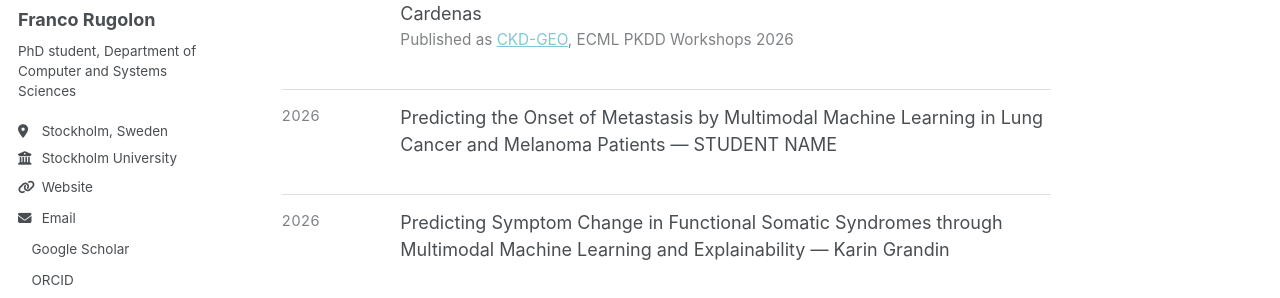
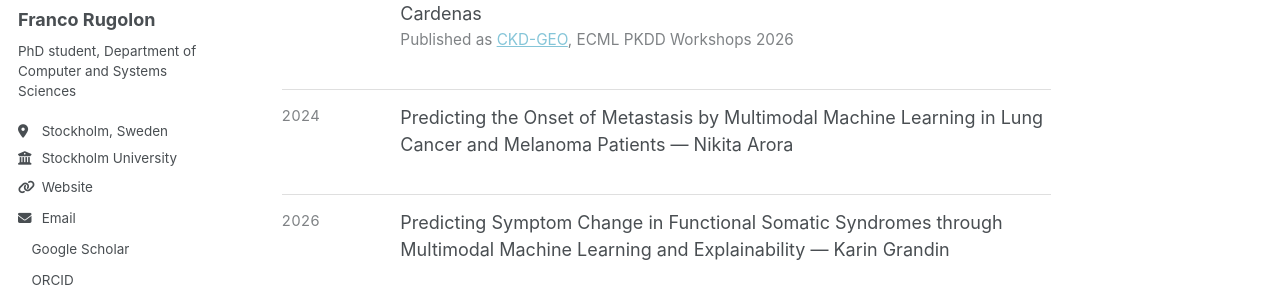
Before and after one commit to FoxtrotRomeo/FoxtrotRomeo.github.io, a Jekyll site: the page built from _pages/teaching.MD, in a window 1280 px wide and 900 px high, scrolled down 1107 px. Shown: the part 277-575 px from the top of the window. Built offline with Jekyll 4.4.1, drawn with Linux system fonts in a browser that asks for light colours; a style sheet for code colours, icons or effects is not loaded.

Commit message:
Modify publication year and student name
Updated publication year and author name in teaching.MD

```diff
--- a/_pages/teaching.MD
+++ b/_pages/teaching.MD
@@ -66,9 +66,9 @@ Proposals outside these areas are welcome. Write to me at [franco.rugolon@dsv.su
     </p>
   </div>
   <div class="entry">
-    <div class="entry-when">2026</div>
+    <div class="entry-when">2024</div>
     <p class="entry-what">
-      Predicting the Onset of Metastasis by Multimodal Machine Learning in Lung Cancer and Melanoma Patients — STUDENT NAME
+      Predicting the Onset of Metastasis by Multimodal Machine Learning in Lung Cancer and Melanoma Patients — Nikita Arora
     </p>
   </div>
   <div class="entry">
```
